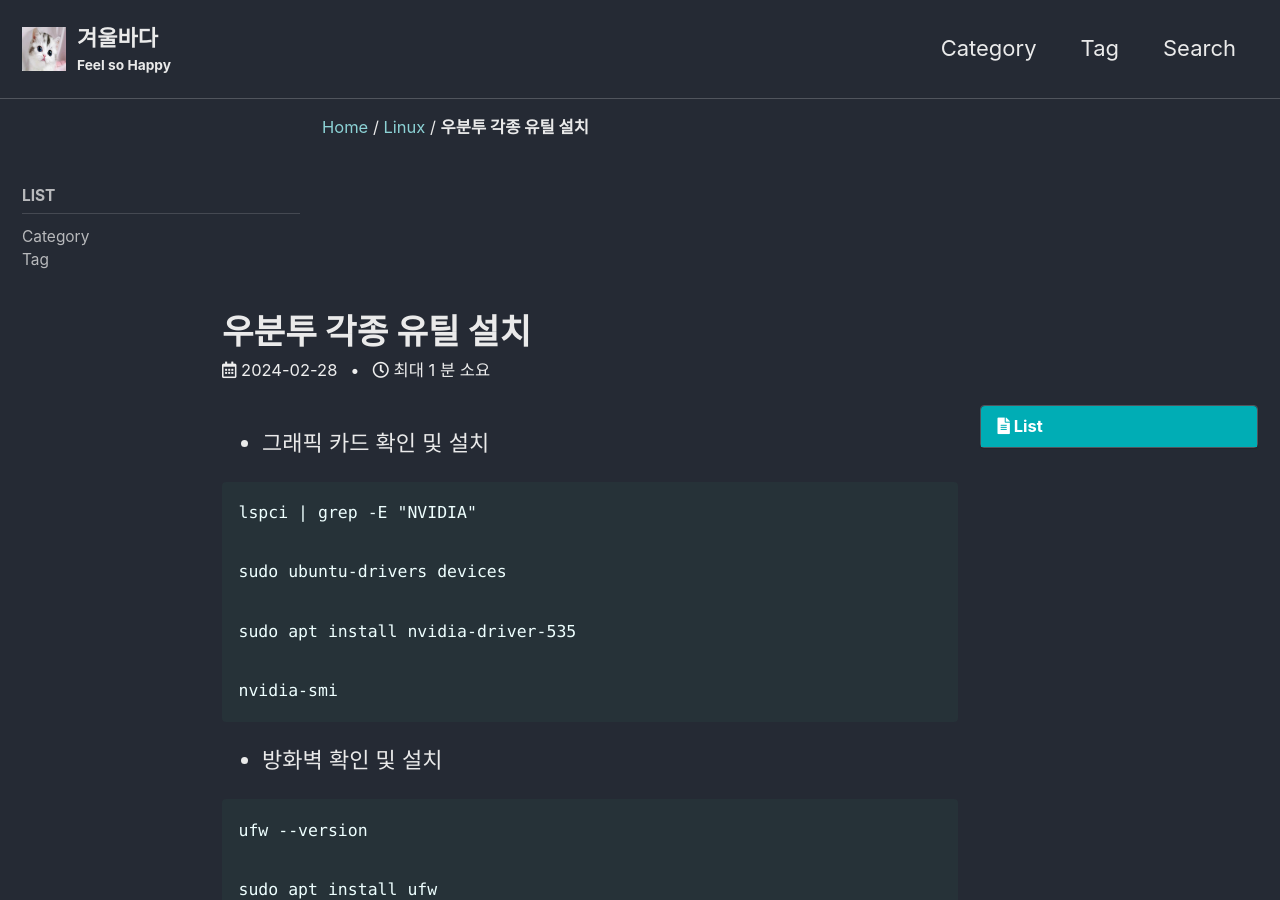
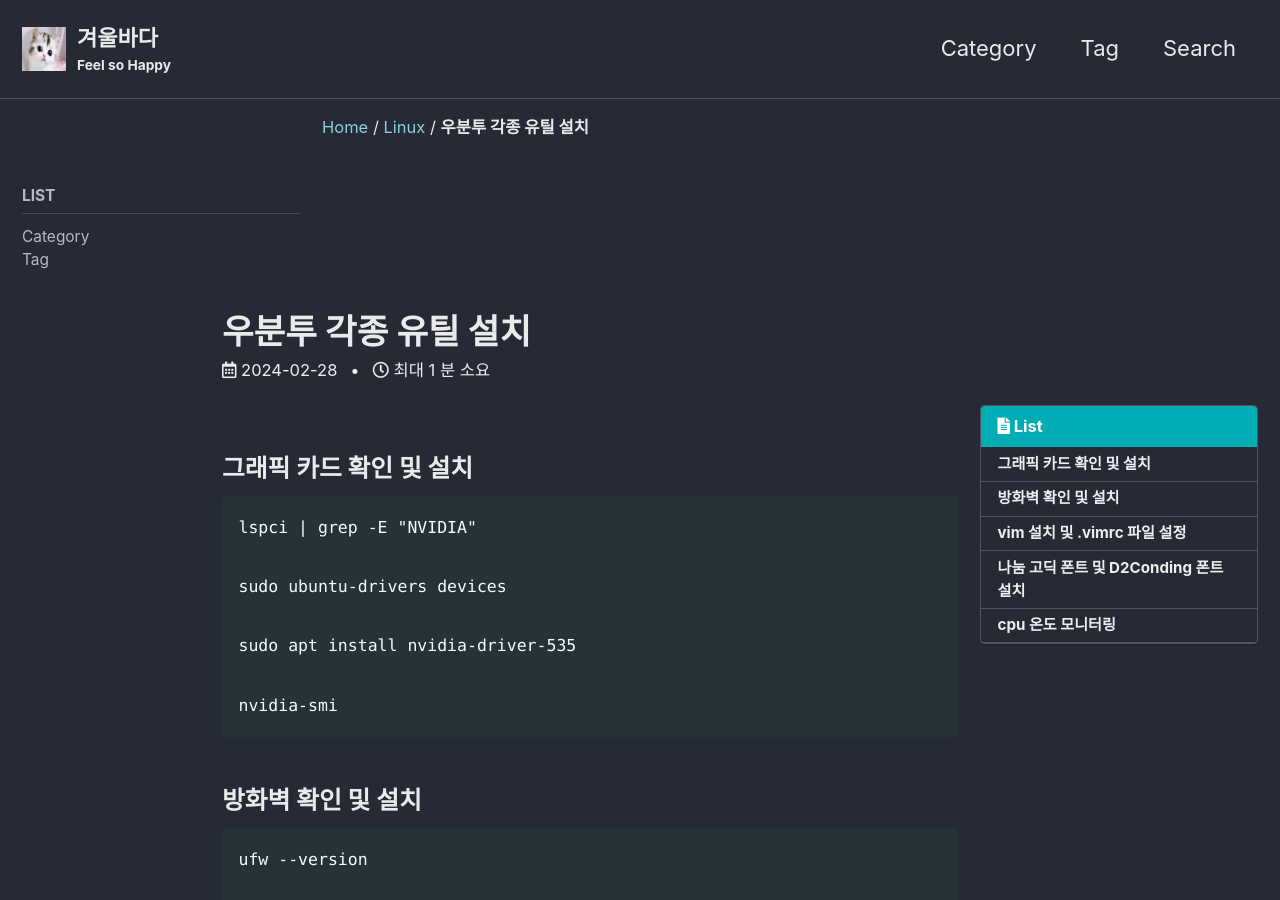
Before and after one commit to winterbada/winterbada.github.io, a Jekyll site: the page built from _posts/2024-02-28-ubuntu-utility.md, in a window 1280 px wide and 900 px high. Built offline with Jekyll 4.4.1, drawn with Linux system fonts in a browser that asks for light colours; cached includes are drawn as plain includes.

Commit message:
리스트

````diff
--- a/_posts/2024-02-28-ubuntu-utility.md
+++ b/_posts/2024-02-28-ubuntu-utility.md
@@ -5,7 +5,7 @@ categories: linux
 tag: ubuntu
 ---
 
-- 그래픽 카드 확인 및 설치
+### 그래픽 카드 확인 및 설치
 
 ```
 lspci | grep -E "NVIDIA"
@@ -17,7 +17,7 @@ sudo apt install nvidia-driver-535
 nvidia-smi
 ```
 
-- 방화벽 확인 및 설치
+### 방화벽 확인 및 설치
 
 ```
 ufw --version
@@ -38,7 +38,7 @@ sudo ufw deny 22/tcp
 
 ```
 
-- vim 설치 및 .vimrc 파일 설정
+### vim 설치 및 .vimrc 파일 설정
 
 ```
 sudo apt upgrade vim
@@ -62,7 +62,7 @@ set fencs=ucs-bom,utf-8,euc-kr
 imap jk <Esc>
 ```
 
-- 나눔 고딕 폰트 및 D2Conding 폰트 설치
+### 나눔 고딕 폰트 및 D2Conding 폰트 설치
 
 - ~/.local/share/fonts 디렉토리에 폰트복사
 
@@ -74,7 +74,7 @@ sudo fc-cache -f -v
 fc-list | grep "D2Coding"
 ```
 
-- cpu 온도 모니터링
+### cpu 온도 모니터링
 
 ```
 sudo apt-get install lm-sensors
````
